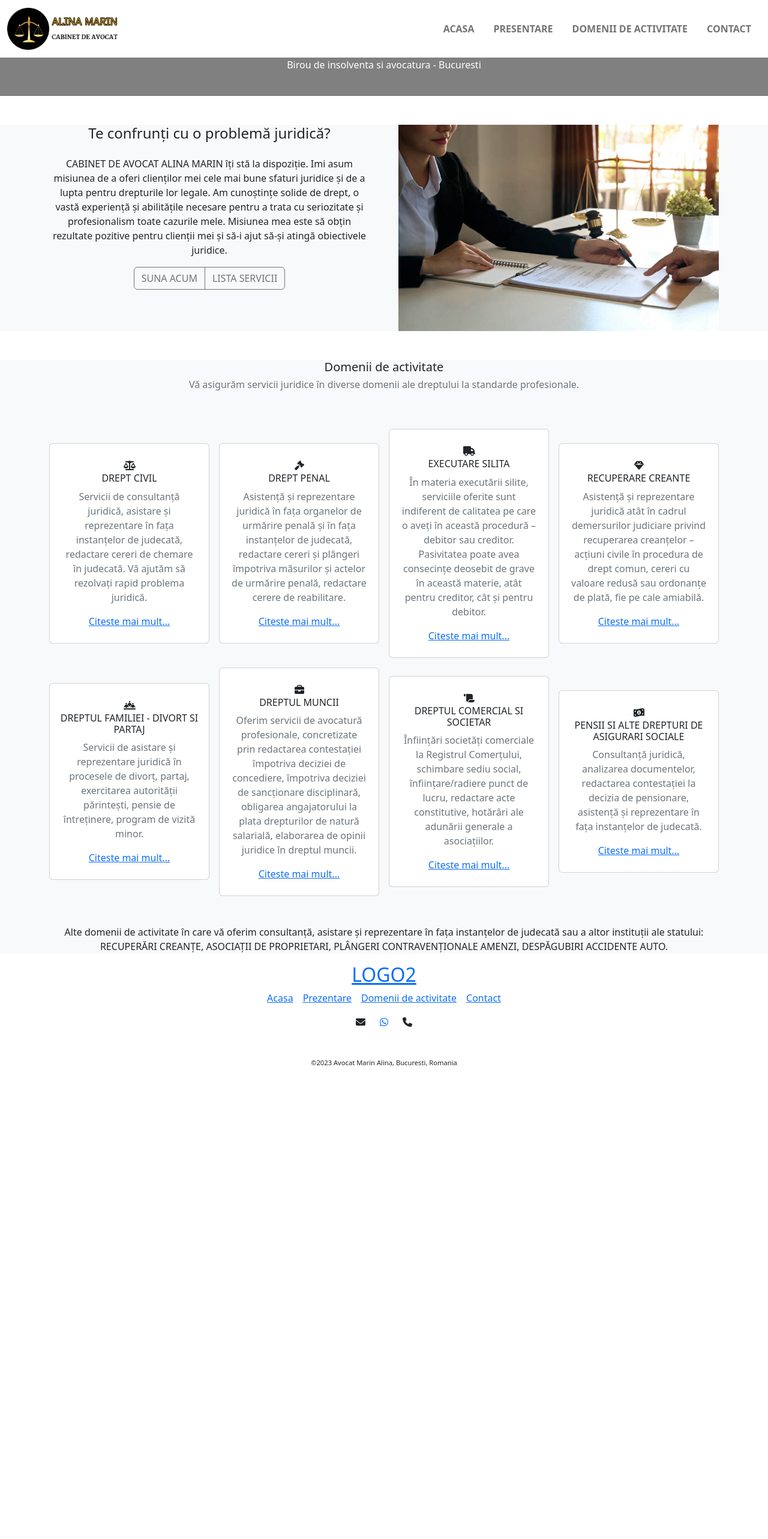
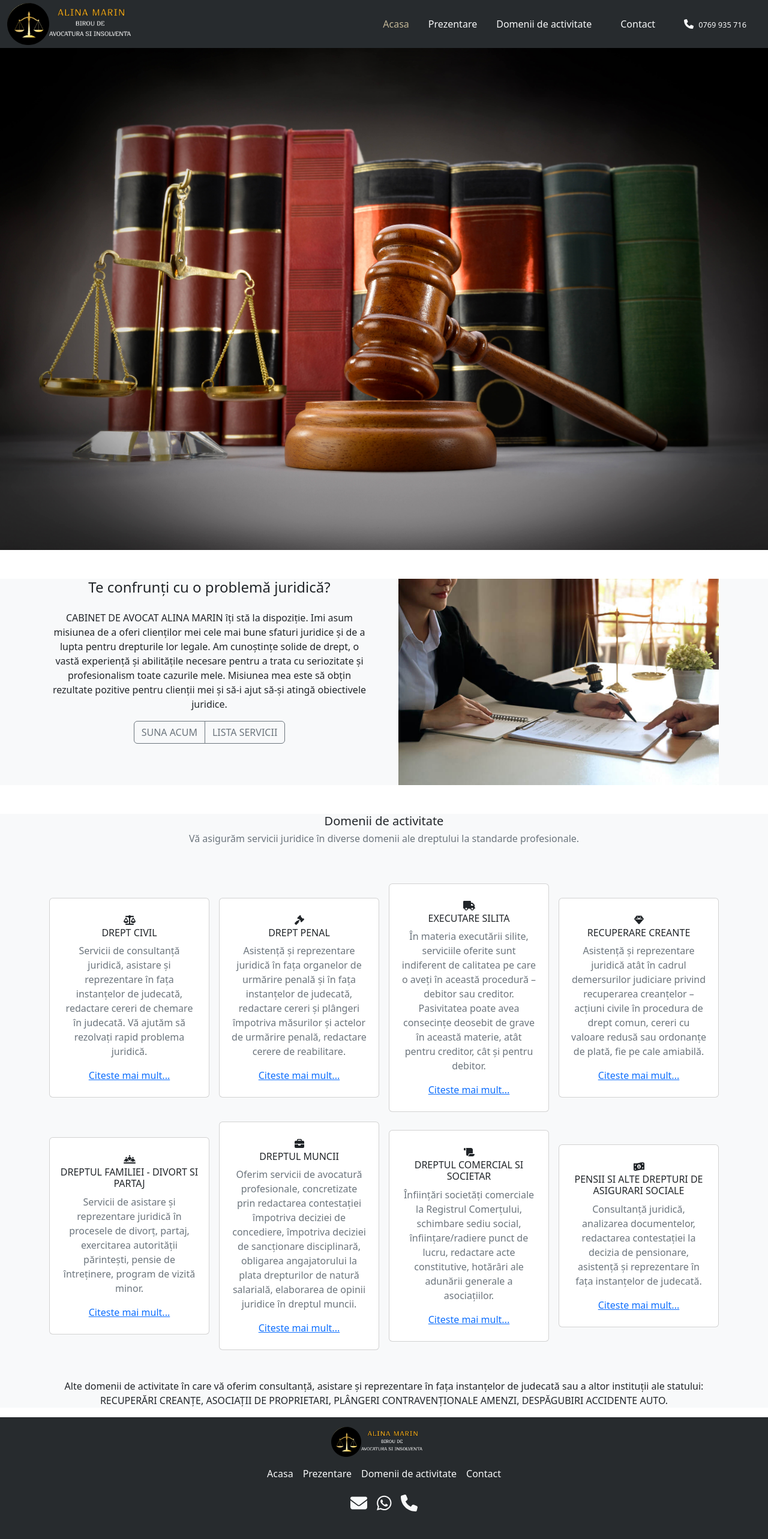
Before and after one commit to AlexJora/lawyer-website, a React (Create React App) app in the folder client/: page / in a window 1280 px wide. Shown: the top 2566 px of the page at 60% size. Before the commit the page ends 1797 px from the top, so only its background shows below. Built offline with nearby package versions, Linux system fonts and the light colour scheme.

Commit message:
working on navbar and footer

```diff
--- a/client/src/components/Footer.js
+++ b/client/src/components/Footer.js
@@ -8,47 +8,44 @@ const Footer = () => {
 
 
 
-      <footer class='footer-07'>
-        <div class='container'>
+      <footer style={{ backgroundColor: '#272B2E ' }}>
+        <div class='container py-3'>
           <div class='row justify-content-center'>
             <div class='col-md-12 text-center'>
-              <h2 class='footer-heading'>
-                <a href='' class='logo'>LOGO2</a>
-              </h2>
-              <p class='menu'>
-                <a href='#' class='p-2'>Acasa</a>
-                <a href='#' class='p-2'>Prezentare</a>
-                <a href='#' class='p-2'>Domenii de activitate</a>
-                <a href='#' class='p-2'>Contact</a>
-              </p>
-              <div class='ftco-footer-social'>
-                <FontAwesomeIcon
-                  icon={faEnvelope}
-                  className="icon"
-                  title="av_alinamarin@yahoo.com"
-                />
-                <a href="https://wa.me/0040769935716"
-                  className="icon" class='p-4'>
-                  <FontAwesomeIcon
-                    icon={faWhatsapp} />
+              <span>
+                <img src='LOGO2.png' class="img-fluid" alt='measuring scale law logo' style={{ maxWidth: '50px' }} />
+                <img src='Component 12 (6).png' class="img-fluid px-0" alt='alina marin cabinet de avocatura si insolventa' style={{ maxWidth: '150px', marginLeft: '-1.5rem' }} />
+              </span>
+
+              <div class='menu my-3'>
+                <a href='#' class='p-2 text-decoration-none text-light'>Acasa</a>
+                <a href='#' class='p-2 text-decoration-none text-light'>Prezentare</a>
+                <a href='#' class='p-2 text-decoration-none text-light'>Domenii de activitate</a>
+                <a href='#' class='p-2 text-decoration-none text-light'>Contact</a>
+              </div>
+
+              <div class="footer-social">
+                <span class="text-light rounded p-2 fs-3 circle">
+                  <FontAwesomeIcon icon={faEnvelope} />
+                </span>
+                <a href="https://wa.me/0040769935716" class="text-light rounded-circle p-2 fs-3">
+                  <FontAwesomeIcon icon={faWhatsapp} />
                 </a>
-                <FontAwesomeIcon
-                  icon={faPhone}
-                  className="icon"
-                  title="0769.935.716"
-                />
+                <span class="text-light rounded-circle p-2 fs-3">
+                  <FontAwesomeIcon icon={faPhone} />
+                </span>
               </div>
             </div>
           </div>
           <div class='row mt-5'>
             <div class='col-md-12 text center'>
-              <p class='copyright' style={{ fontSize: '0.7rem' }}>©2023 Avocat Marin Alina, Bucuresti, Romania</p>
+              <p class='copyright' style={{ fontSize: '0.7rem', color: 'gray' }}>©2023 Avocat Marin Alina, Bucuresti, Romania</p>
 
             </div>
           </div>
         </div>
 
-      </footer>
+      </footer >
     </>
   )
 }
--- a/client/src/components/Navbar.js
+++ b/client/src/components/Navbar.js
@@ -1,20 +1,18 @@
 import React from 'react';
 import { Link } from "react-router-dom";
+import { FontAwesomeIcon } from '@fortawesome/react-fontawesome';
+import { faPhone } from '@fortawesome/free-solid-svg-icons';
 
 const Navbar = () => {
   return (
-    <div>
-      <nav class="navbar navbar-expand-md navbar-light">
+    <div >
+      <nav class="navbar navbar-dark fixed-top navbar-expand-md" style={{ backgroundColor: '#272B2E ', paddingTop: '0', paddingBottom: '0' }}>
         <div class="container-xxl">
-          {/* navbar brand / title */}
+          {/* logo */}
           <a class="navbar-brand" href="#intro">
-            <span class="text-secondary fw-bold">
+            <span>
               <img src='LOGO2.png' class="img-fluid" alt='measuring scale law logo' style={{ maxWidth: '70px' }} />
-              <span>
-                <img src='Component 1.png' class="img-fluid mx-1" alt='measuring scale law logo' style={{ maxWidth: '110px' }} />
-
-              </span>
-
+              <img src='Component 12 (6).png' class="img-fluid px-0" alt='alina marin cabinet de avocatura si insolventa' style={{ maxWidth: '200px', marginLeft: '-2rem' }} />
             </span>
           </a>
           {/* toggle button for mobile nav */}
@@ -26,17 +24,23 @@ const Navbar = () => {
           {/* navbar links  */}
           <div class="collapse navbar-collapse justify-content-end align-center" id="main-nav">
             <ul class="navbar-nav">
-              <li class="nav-item mx-2 fw-semibold">
-                <a class="nav-link" href="/">ACASA</a>
+              <li class="nav-item mx-2">
+                <a class="nav-link" href="/" style={{ color: '#c2b697' }}>Acasa</a>
               </li>
-              <li class="nav-item mx-2 fw-semibold">
-                <a class="nav-link" href="/prezentare">PRESENTARE</a>
+              <li class="nav-item mx-2">
+                <a class="nav-link text-light" href="/prezentare">Prezentare</a>
               </li>
-              <li class="nav-item mx-2 fw-semibold">
-                <a class="nav-link" href="/domenii">DOMENII DE ACTIVITATE</a>
+              <li class="nav-item mx-2">
+                <a class="nav-link  text-light" href="/domenii">Domenii de activitate</a>
               </li>
-              <li class="nav-item mx-2 fw-semibold">
-                <a class="nav-link" href="/contact">CONTACT</a>
+              <li class="nav-item mx-2">
+                <a class="nav-link  text-light mx-3" href="/contact">Contact</a>
+              </li>
+              <li class="nav-item mx-2">
+                <a class="nav-link text-light fs-6" href="/contact"><FontAwesomeIcon
+                  icon={faPhone}
+                  className="icon"
+                /><span class=" mx-2" style={{ fontSize: '0.8rem' }}>0769 935 716</span></a>
               </li>
 
             </ul>
--- a/client/src/pages/Acasa.js
+++ b/client/src/pages/Acasa.js
@@ -12,6 +12,9 @@ const Acasa = () => {
         {/* banner */}
         <div style={{ backgroundColor: 'gray', width: '100', height: '4rem', color: 'white' }}>Birou de insolventa si avocatura - Bucuresti </div>
         {/*intro*/}
+        <section>
+          <img src='books.jpg' class="img-fluid" alt='books' />
+        </section>
         <section id="intro" class="bg-light mt-5">
           <div class="container">
             <div class="row mt-4 gx-5 flex-column flex-md-row">
```
Also changed, not shown: client/public/Component 1.png (deleted), client/public/Component 12 (6).png (added).
